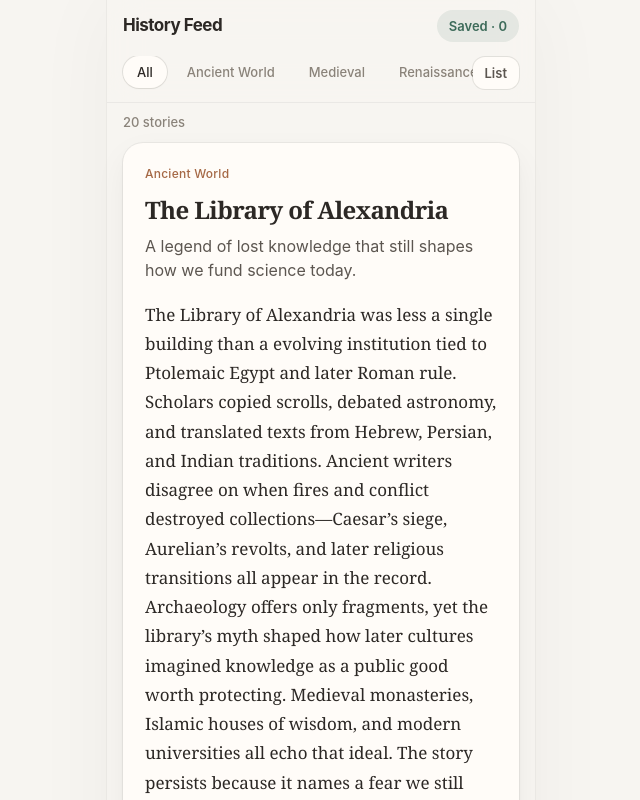
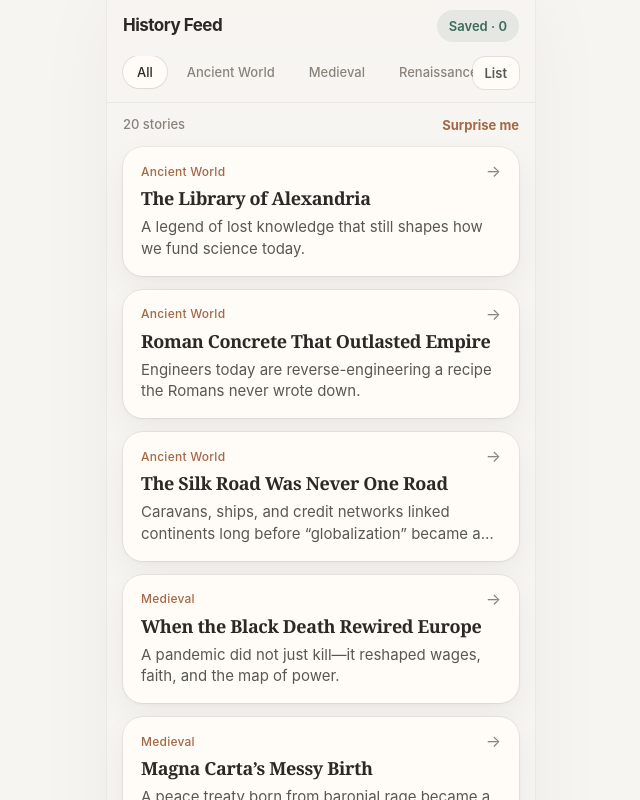
Before and after one commit to sakshamgoyal06/history_scroller, a React (Vite) app: page / in a window 1280 px wide. Shown: the top 800 px of the page, without its empty margins (319-959 px from the left). Built offline with nearby package versions, Linux system fonts and the light colour scheme.

Commit message:
Show compact story cards with full-story detail view
Co-authored-by: Saksham Goyal <sakshamgoyal06@gmail.com>

```diff
--- a/src/App.css
+++ b/src/App.css
@@ -22,8 +22,13 @@
   display: flex;
   align-items: center;
   justify-content: space-between;
-  gap: 12px;
+  gap: 10px;
   margin-bottom: 14px;
+}
+
+.app--detail .brand {
+  align-items: flex-start;
+  margin-bottom: 0;
 }
 
 .brand h1 {
@@ -33,6 +38,47 @@
   font-weight: 650;
   letter-spacing: -0.03em;
   color: var(--ink);
+  flex: 1;
+  min-width: 0;
+}
+
+.brand-title--detail {
+  font-family: var(--font-display);
+  font-size: 1.125rem;
+  line-height: 1.3;
+  font-weight: 600;
+}
+
+.back-btn {
+  flex-shrink: 0;
+  border: none;
+  background: var(--surface);
+  color: var(--ink-muted);
+  font-size: 0.8125rem;
+  font-weight: 600;
+  padding: 8px 12px;
+  border-radius: var(--radius-chip);
+  cursor: pointer;
+  box-shadow: 0 0 0 1px var(--line-strong);
+}
+
+.feed-toolbar {
+  display: flex;
+  align-items: center;
+  justify-content: space-between;
+  gap: 12px;
+  padding: 10px var(--feed-pad) 0;
+}
+
+.surprise-link {
+  flex-shrink: 0;
+  border: none;
+  background: none;
+  color: var(--accent-deep);
+  font-size: 0.8125rem;
+  font-weight: 650;
+  padding: 4px 0;
+  cursor: pointer;
 }
 
 .saved-toggle {
@@ -201,7 +247,6 @@
 
 .feed-status {
   margin: 0;
-  padding: 10px var(--feed-pad) 0;
   font-size: 0.8125rem;
   font-weight: 500;
   color: var(--ink-soft);
@@ -214,19 +259,109 @@
   padding: 10px var(--feed-pad) max(28px, env(safe-area-inset-bottom));
 }
 
+.story-card {
+  display: block;
+  width: 100%;
+  text-align: left;
+  border: none;
+  background: var(--surface);
+  border-radius: var(--radius-card);
+  box-shadow: var(--shadow-card);
+  padding: 16px 18px;
+  cursor: pointer;
+  transition:
+    transform 0.15s var(--ease-out),
+    box-shadow 0.15s var(--ease-out),
+    opacity 0.4s var(--ease-out);
+}
+
+.story-card:active {
+  transform: scale(0.985);
+}
+
+.story-card.known {
+  opacity: 0.82;
+}
+
+.story-card-top {
+  display: flex;
+  align-items: center;
+  justify-content: space-between;
+  gap: 8px;
+  margin-bottom: 8px;
+}
+
+.story-card-chevron {
+  color: var(--ink-soft);
+  font-size: 1rem;
+  line-height: 1;
+}
+
+.story-card-title {
+  margin: 0 0 6px;
+  font-family: var(--font-display);
+  font-size: 1.125rem;
+  font-weight: 600;
+  line-height: 1.28;
+  letter-spacing: -0.02em;
+  color: var(--ink);
+}
+
+.story-card-hook {
+  margin: 0;
+  font-size: 0.9375rem;
+  line-height: 1.45;
+  color: var(--ink-muted);
+  display: -webkit-box;
+  -webkit-line-clamp: 2;
+  -webkit-box-orient: vertical;
+  overflow: hidden;
+}
+
+.story-card-tags {
+  display: flex;
+  flex-wrap: wrap;
+  gap: 6px;
+  margin-top: 12px;
+}
+
+.meta-badge {
+  font-size: 0.6875rem;
+  font-weight: 600;
+  text-transform: uppercase;
+  letter-spacing: 0.05em;
+  color: var(--ink-soft);
+  background: var(--bg-deep);
+  padding: 4px 8px;
+  border-radius: 6px;
+}
+
+.meta-badge--saved {
+  color: var(--saved);
+  background: var(--saved-soft);
+}
+
 .card {
   background: var(--surface);
   border-radius: var(--radius-card);
   box-shadow: var(--shadow-card);
   overflow: hidden;
-  scroll-margin-top: var(--header-offset);
-  transition:
-    opacity 0.4s var(--ease-out),
-    transform 0.4s var(--ease-out);
 }
 
-.card.known {
-  opacity: 0.72;
+.card--detail {
+  scroll-margin-top: var(--header-offset);
+}
+
+.card-meta-badges {
+  display: flex;
+  gap: 6px;
+  flex-wrap: wrap;
+  justify-content: flex-end;
+}
+
+.hook--detail {
+  margin-bottom: 16px;
+  font-size: 1.0625rem;
 }
 
 .card-inner {
@@ -256,18 +391,8 @@
   letter-spacing: 0.06em;
 }
 
-.card-title {
-  margin: 0 0 10px;
-  font-family: var(--font-display);
-  font-size: 1.5rem;
-  font-weight: 600;
-  line-height: 1.22;
-  letter-spacing: -0.025em;
-  color: var(--ink);
-}
-
 .hook {
-  margin: 0 0 18px;
+  margin: 0;
   font-size: 1rem;
   font-weight: 400;
   color: var(--ink-muted);
--- a/src/App.jsx
+++ b/src/App.jsx
@@ -266,9 +266,15 @@ function App() {
     loadJson(STORAGE_SAVED, []),
   )
   const [knownIds, setKnownIds] = useState(() => new Set(loadJson(STORAGE_KNOWN, [])))
+  const [activeStoryId, setActiveStoryId] = useState(null)
   const [toast, setToast] = useState('')
   const cardRefs = useRef({})
   const toastTimer = useRef(null)
+
+  const activeStory = useMemo(
+    () => HISTORY_CARDS.find((c) => c.id === activeStoryId) ?? null,
+    [activeStoryId],
+  )
 
   const savedIds = useMemo(
     () => new Set(savedCards.map((c) => c.id)),
@@ -411,24 +417,46 @@ function App() {
     [showToast],
   )
 
+  const openStory = useCallback((id) => {
+    setActiveStoryId(id)
+    setFilterListOpen(false)
+    window.scrollTo({ top: 0, behavior: 'smooth' })
+  }, [])
+
+  const closeStory = useCallback(() => {
+    setActiveStoryId(null)
+    window.scrollTo({ top: 0, behavior: 'smooth' })
+  }, [])
+
   const handleSurprise = useCallback(() => {
     const pool = filteredCards
     if (pool.length === 0) return
     const unknown = pool.filter((c) => !knownIds.has(c.id))
     const pickFrom = unknown.length > 0 ? unknown : pool
     const card = pickFrom[Math.floor(Math.random() * pickFrom.length)]
-    const el = cardRefs.current[card.id]
-    if (el) {
-      el.scrollIntoView({ behavior: 'smooth', block: 'start' })
-    }
+    openStory(card.id)
     showToast(`Surprise: ${card.title}`)
-  }, [filteredCards, knownIds, showToast])
+  }, [filteredCards, knownIds, showToast, openStory])
+
+  const inDetail = activeStoryId !== null
 
   return (
-    <div className="app">
+    <div className={`app${inDetail ? ' app--detail' : ''}`}>
       <header className="top-bar">
         <div className="brand">
-          <h1>{showSavedOnly ? 'Saved' : 'History Feed'}</h1>
+          {inDetail ? (
+            <button type="button" className="back-btn" onClick={closeStory}>
+              ← Back
+            </button>
+          ) : null}
+          <h1 className={inDetail ? 'brand-title--detail' : ''}>
+            {inDetail
+              ? (activeStory?.title ?? 'Story')
+              : showSavedOnly
+                ? 'Saved'
+                : 'History Feed'}
+          </h1>
+          {!inDetail && (
             <button
               type="button"
               className={`saved-toggle${showSavedOnly ? ' active' : ''}`}
@@ -442,8 +470,11 @@ function App() {
             >
               Saved · {savedCards.length}
             </button>
+          )}
         </div>
 
+        {!inDetail && (
+          <>
             <div className="filter-toolbar">
               <div className="filters-scroll" aria-label="Category filters">
                 <nav className="filters">
@@ -512,14 +543,87 @@ function App() {
                 </ul>
               </div>
             )}
+          </>
+        )}
       </header>
 
+      {!inDetail && (
+        <div className="feed-toolbar">
           <p className="feed-status" aria-live="polite">
             {feedStatus}
           </p>
+          <button
+            type="button"
+            className="surprise-link"
+            onClick={handleSurprise}
+          >
+            Surprise me
+          </button>
+        </div>
+      )}
 
       <main className="feed">
-        {filteredCards.length === 0 ? (
+        {inDetail && !activeStory ? (
+          <div className="empty-state">
+            <h2 className="empty-state-title">Story not found</h2>
+            <p className="empty-state-body">It may have been removed from the catalog.</p>
+            <button type="button" className="empty-state-action" onClick={closeStory}>
+              Back to feed
+            </button>
+          </div>
+        ) : inDetail && activeStory ? (
+          <article className="card card--detail">
+            <div className="card-inner">
+              <div className="card-meta">
+                <span className="category">{activeStory.category}</span>
+                <div className="card-meta-badges">
+                  {savedIds.has(activeStory.id) && (
+                    <span className="meta-badge meta-badge--saved">Saved</span>
+                  )}
+                  {knownIds.has(activeStory.id) && (
+                    <span className="known-badge">Known</span>
+                  )}
+                </div>
+              </div>
+              <p className="hook hook--detail">{activeStory.hook}</p>
+              <p className="story">{activeStory.story}</p>
+              <div className="card-asides">
+                <div className="aside">
+                  <span className="aside-label">Why it matters today</span>
+                  <p className="aside-text">{activeStory.relevance}</p>
+                </div>
+                <div className="aside">
+                  <span className="aside-label">Rabbit hole</span>
+                  <p className="aside-text">{activeStory.rabbitHole}</p>
+                </div>
+              </div>
+            </div>
+            <div className="card-actions">
+              <button
+                type="button"
+                className={`action-btn action-btn--known${knownIds.has(activeStory.id) ? ' known-active' : ''}`}
+                onClick={() => handleKnown(activeStory)}
+              >
+                I knew this
+              </button>
+              <button
+                type="button"
+                className={`action-btn action-btn--save${savedIds.has(activeStory.id) ? ' saved' : ''}`}
+                onClick={() => handleSave(activeStory)}
+                aria-pressed={savedIds.has(activeStory.id)}
+              >
+                {savedIds.has(activeStory.id) ? 'Saved ✓' : 'Save'}
+              </button>
+              <button
+                type="button"
+                className="action-btn action-btn--surprise"
+                onClick={handleSurprise}
+              >
+                Surprise me
+              </button>
+            </div>
+          </article>
+        ) : filteredCards.length === 0 ? (
           <div className="empty-state">
             <h2 className="empty-state-title">{emptyState.title}</h2>
             <p className="empty-state-body">{emptyState.body}</p>
@@ -535,60 +639,35 @@ function App() {
           </div>
         ) : (
           filteredCards.map((card) => (
-            <article
+            <button
               key={card.id}
+              type="button"
               id={`card-${card.id}`}
               ref={(node) => {
                 if (node) cardRefs.current[card.id] = node
               }}
-              className={`card${knownIds.has(card.id) ? ' known' : ''}`}
+              className={`story-card${knownIds.has(card.id) ? ' known' : ''}`}
+              onClick={() => openStory(card.id)}
             >
-              <div className="card-inner">
-                <div className="card-meta">
+              <div className="story-card-top">
                 <span className="category">{card.category}</span>
+                <span className="story-card-chevron" aria-hidden="true">
+                  →
+                </span>
+              </div>
+              <h2 className="story-card-title">{card.title}</h2>
+              <p className="story-card-hook">{card.hook}</p>
+              {(savedIds.has(card.id) || knownIds.has(card.id)) && (
+                <div className="story-card-tags">
+                  {savedIds.has(card.id) && (
+                    <span className="meta-badge meta-badge--saved">Saved</span>
+                  )}
                   {knownIds.has(card.id) && (
-                    <span className="known-badge">Known</span>
+                    <span className="meta-badge">Known</span>
                   )}
                 </div>
-                <h2 className="card-title">{card.title}</h2>
-                <p className="hook">{card.hook}</p>
-                <p className="story">{card.story}</p>
-                <div className="card-asides">
-                  <div className="aside">
-                    <span className="aside-label">Why it matters today</span>
-                    <p className="aside-text">{card.relevance}</p>
-                  </div>
-                  <div className="aside">
-                    <span className="aside-label">Rabbit hole</span>
-                    <p className="aside-text">{card.rabbitHole}</p>
-                  </div>
-                </div>
-              </div>
-              <div className="card-actions">
-                <button
-                  type="button"
-                  className={`action-btn action-btn--known${knownIds.has(card.id) ? ' known-active' : ''}`}
-                  onClick={() => handleKnown(card)}
-                >
-                  I knew this
+              )}
             </button>
-                <button
-                  type="button"
-                  className={`action-btn action-btn--save${savedIds.has(card.id) ? ' saved' : ''}`}
-                  onClick={() => handleSave(card)}
-                  aria-pressed={savedIds.has(card.id)}
-                >
-                  {savedIds.has(card.id) ? 'Saved ✓' : 'Save'}
-                </button>
-                <button
-                  type="button"
-                  className="action-btn action-btn--surprise"
-                  onClick={handleSurprise}
-                >
-                  Surprise me
-                </button>
-              </div>
-            </article>
           ))
         )}
       </main>
```
Lines whose indentation alone changed are shown as unchanged.
